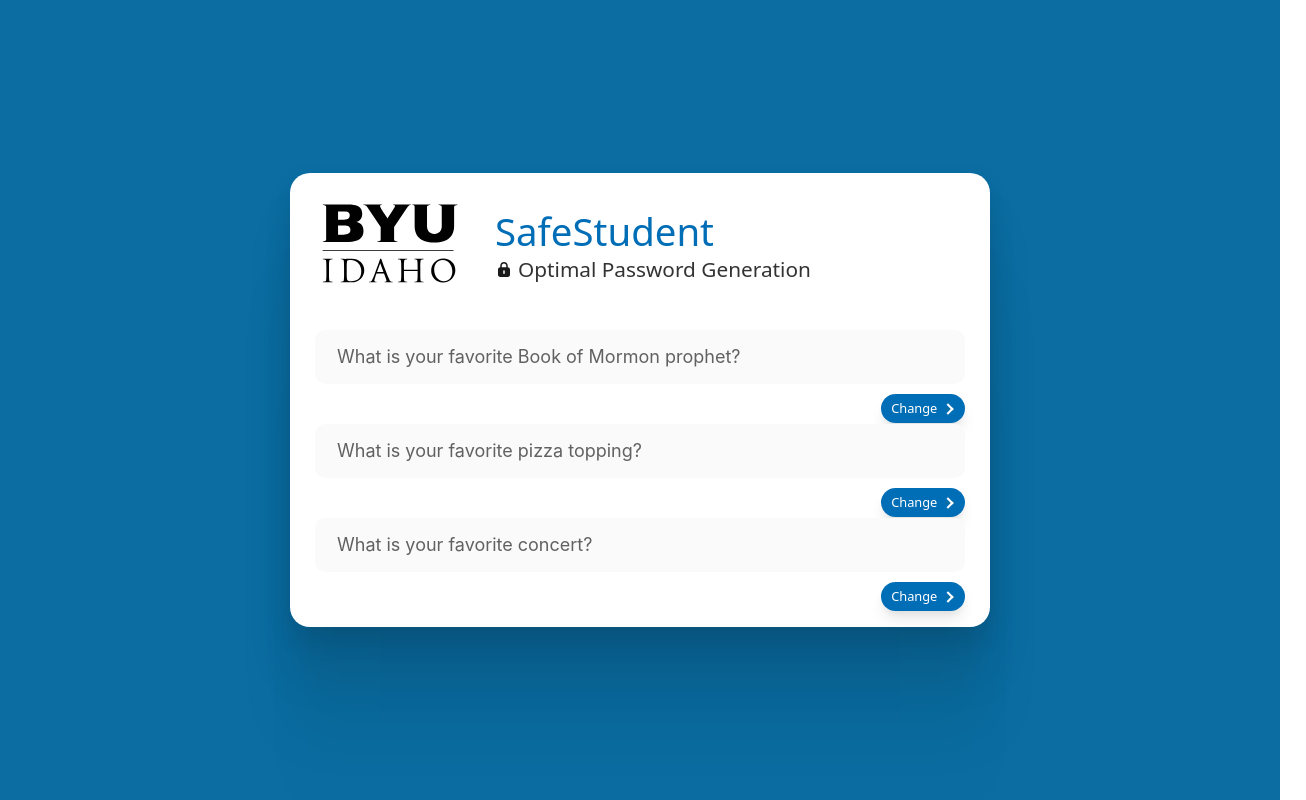
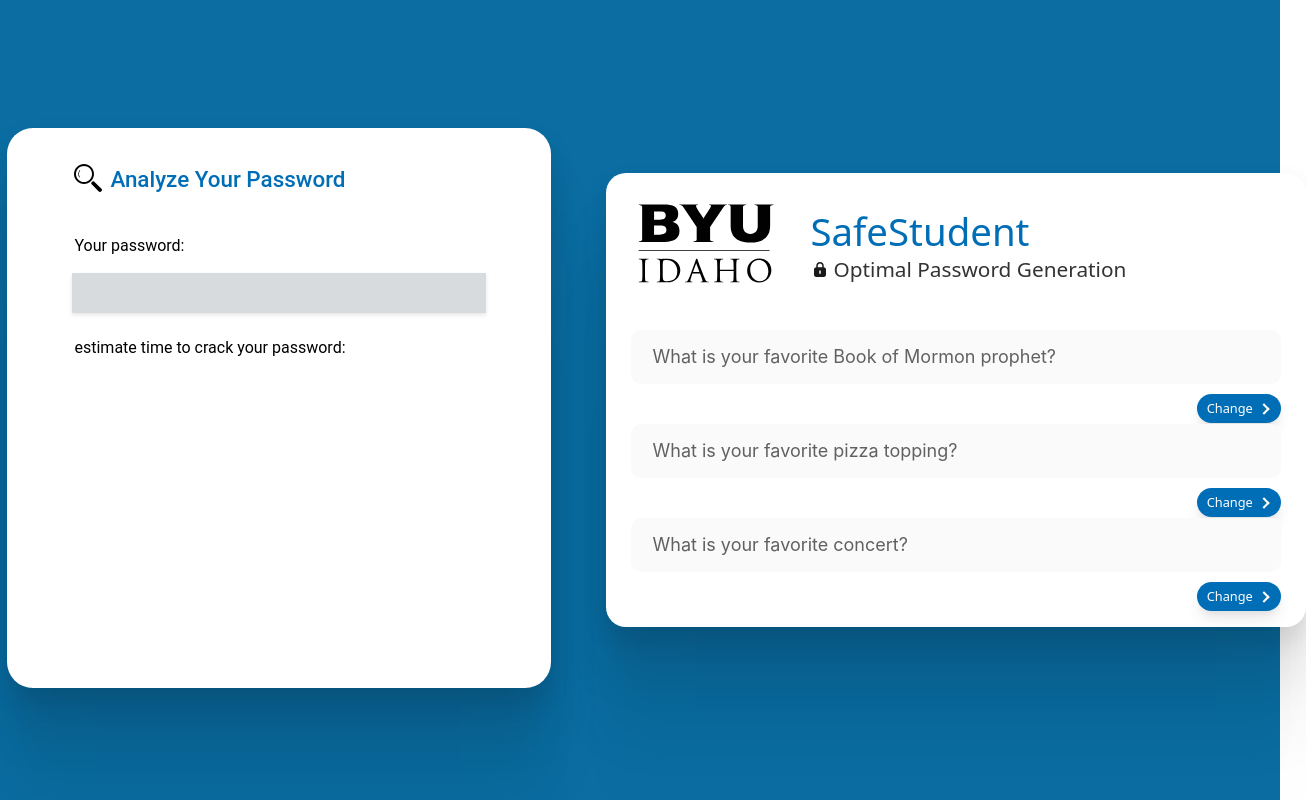
Before and after one commit to Robersan2212/IT-Service-Desk-Projects, a React (Create React App) app: page / in a window 1280 px wide. Shown: the whole page, 1306 px wide, since content can reach past the window. Built offline with nearby package versions, Linux system fonts and the light colour scheme.

Commit message:
implemented Password Analyzer card to app.jsx.

```diff
--- a/src/App.jsx
+++ b/src/App.jsx
@@ -5,7 +5,7 @@
 //Component Imports//
 import ResponsiveModalCard from './assets/components/mainCard/ResponsiveModalCard';
 import LoaderContainer from './assets/components/mainCard/loader/LoaderContainer';
-
+import PasswordAnalyzerCard from './assets/components/analyzerCard/PasswordAnalyzerCard';
 
 function App() {
   const [formVisible, setFormVisible] = useState(false);
@@ -28,6 +28,7 @@
   //Main structure.
   return (
     <AppContainer>
+      <PasswordAnalyzerCard />
       <StyledModalCard formVisible={formVisible} />
     </AppContainer>
   );
--- a/src/assets/components/mainCard/ResponsiveModalCard.jsx
+++ b/src/assets/components/mainCard/ResponsiveModalCard.jsx
@@ -12,7 +12,6 @@
 
   const handleAnswersChange = (newAnswers) => {
     setAnswers(newAnswers);
-    // You can add additional logic here for handling the answers
     console.log('Answers updated:', newAnswers);
   };
 
@@ -36,6 +35,7 @@
   background: white;
   border-radius: 20px;
   padding: 30px;
+  margin-right: -80px;
   width: 90%;
   max-width: 600px;
   box-shadow: 0px 187px 75px rgba(0, 0, 0, 0.01),
```
